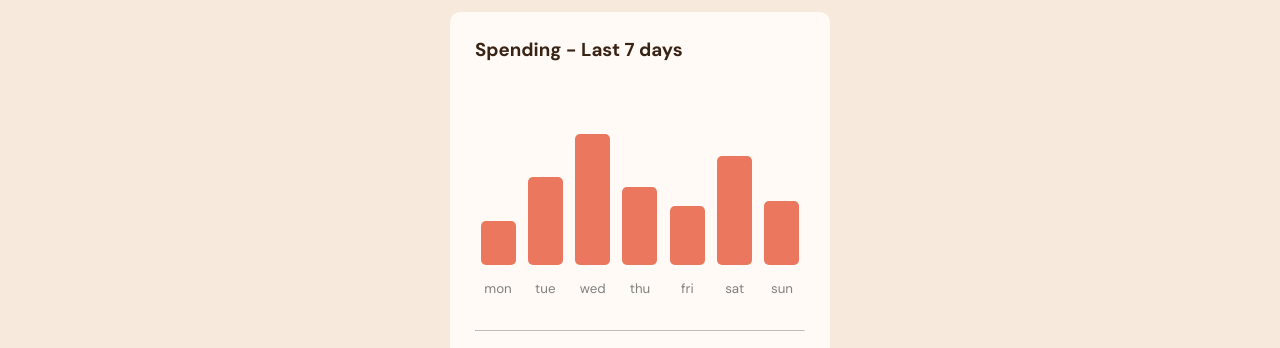
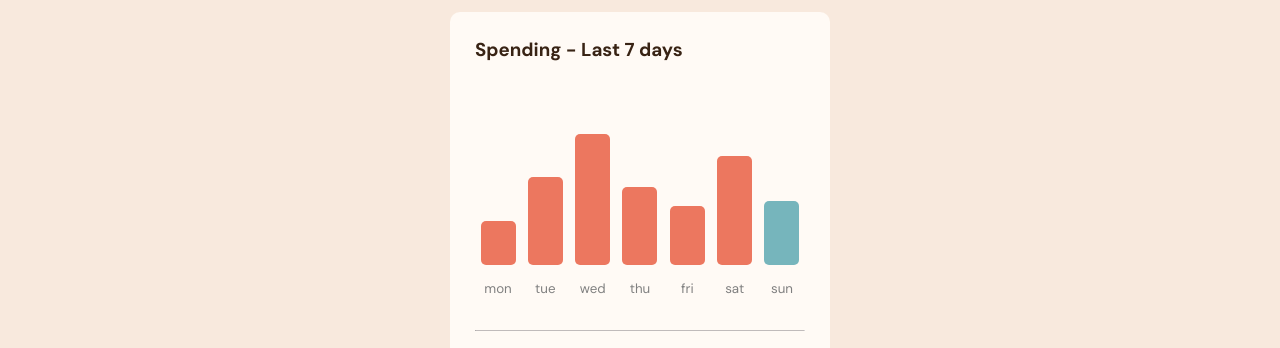
Before and after one commit to TaslimOwolarafe/expenses-chart-component-main, a plain HTML site: page expenses-chart-component-main/index.html in a window 1280 px wide. Shown: the part 139-487 px from the top of the page. Drawn offline with nearby package versions, Linux system fonts and the light colour scheme.

Commit message:
fixed sunday bug

```diff
--- a/expenses-chart-component-main/index.html
+++ b/expenses-chart-component-main/index.html
@@ -37,10 +37,21 @@
       });
         var today = new Date();
         var dd = String(today.getDay()).padStart(2, '0');
-        today =  dd-1;
-        day_id = `#c${today}`
-        var c_day = document.querySelector(day_id)
-        c_day.classList.add("current-day")
+        todayy =  dd-1;
+        if (todayy == -1) {
+          let day_id = `#c6`
+          // console.log(day_id)
+          var c_day = document.querySelector(day_id)
+          // console.log(c_day)
+          c_day.classList.add("current-day")
+        } else {
+          day_id = `#c${todayy}`
+          // console.log(day_id)
+          var c_day = document.querySelector(day_id)
+          // console.log(c_day)
+          c_day.classList.add("current-day")
+        };
+
 
 
         function add(days) {
```
